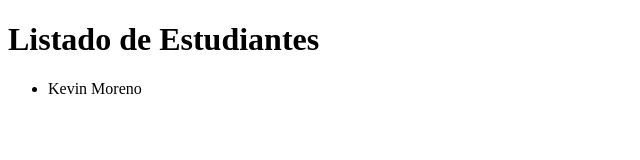
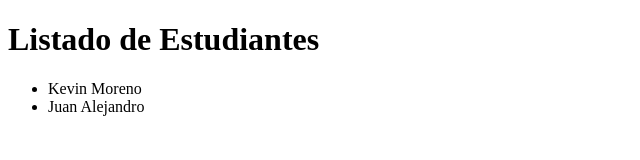
Before and after one commit to jeanvergez/listdado-de-estudiantes, a plain HTML site: page index.html in a window 1280 px wide. Shown: the full height of the page, 0-640 px from the left. Drawn offline with Linux system fonts and the light colour scheme.

Commit message:
Agregar nombre de Juan al listado

```diff
--- a/index.html
+++ b/index.html
@@ -11,6 +11,7 @@
         <ul id="estudiantes">
             <!-- Los estudiantes agregarán sus nombres aquí -->
              <li>Kevin Moreno</li>
+             <li>Juan Alejandro</li>
     </ul>
     </body>
     </html>
```
